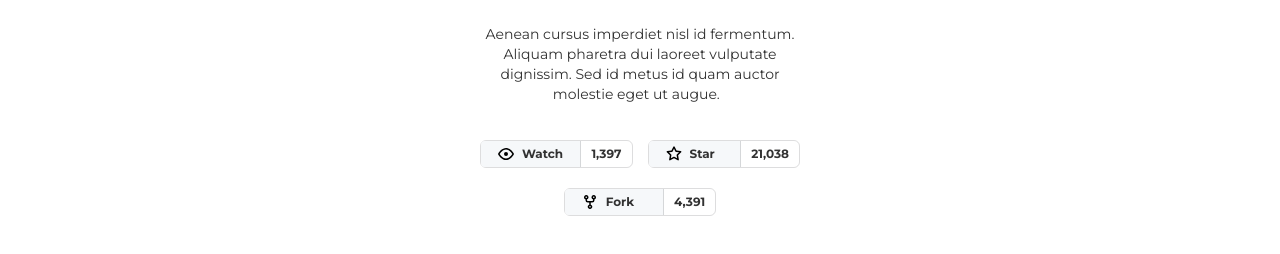
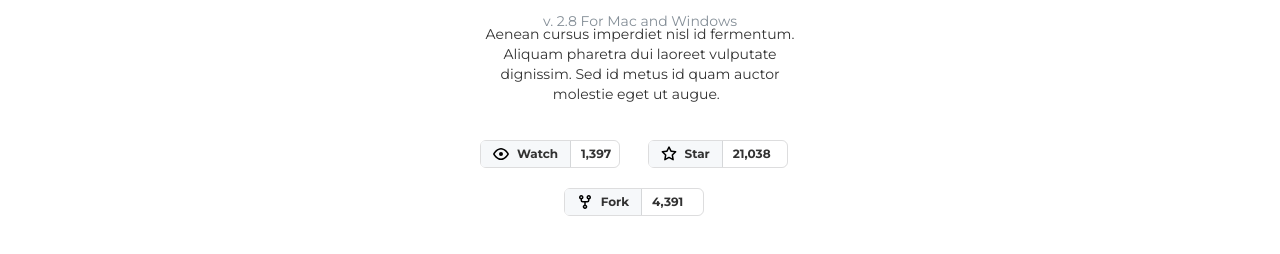
Before and after one commit to Follow-TheWhite-Rabbit/project-forkio-nik_alex, a website: page index.html in a window 1280 px wide. Shown: the part 214-468 px from the top of the page. Drawn offline with Linux system fonts and the light colour scheme; files whose address does not match are found by name.

Commit message:
present-text_section-fix

```diff
--- a/src/scss/Components/_present-text.scss
+++ b/src/scss/Components/_present-text.scss
@@ -1,6 +1,7 @@
 .present-text {
   text-align: center;
-  padding: 52px 24px 88px;
+  padding: 52px 0 88px;
+
   &__title {
     font-weight: 700;
     font-size: 26px;
@@ -22,8 +23,7 @@
     column-gap: 15px;
   }
   &__buttons {
-
-
+    max-width: 140px;
     font-size: 12px;
     line-height: 20px;
     cursor: pointer;
@@ -50,9 +50,8 @@
     border-radius: 6px;
 
     &__link {
-      width: 100px;
       display: flex;
-      padding: 5px 17px;
+      padding: 5px 12px;
       color: #323232;
       background-color: #f6f8fa;
       border-top-left-radius: 4px;
```
Also changed, not shown: dist/css/style.css.
